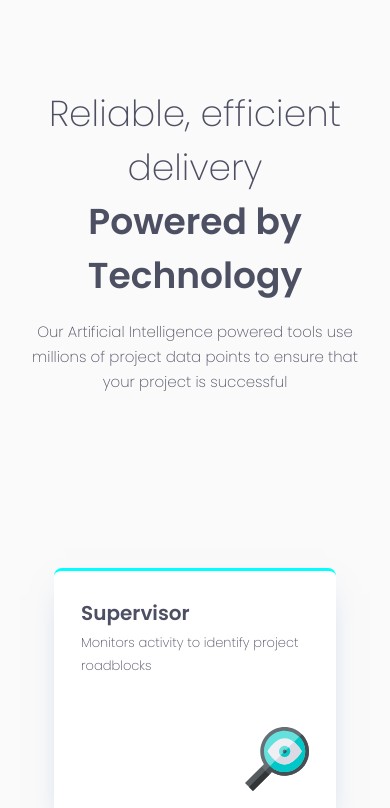
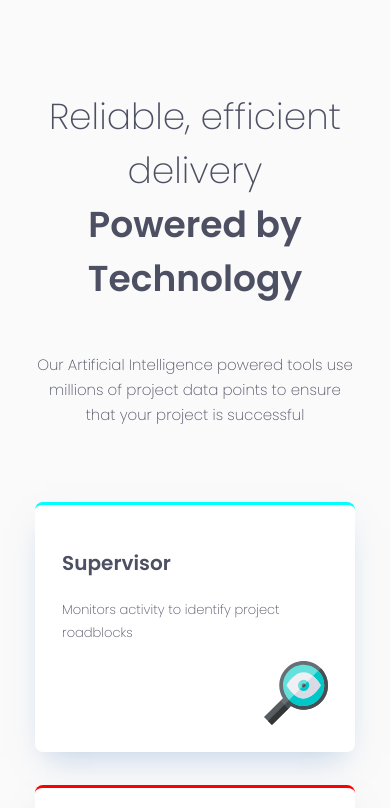
Before and after one commit to carlosloureda/fem-four-card-feature, a React (Create React App) app: page / in a window 390 px wide. Shown: the top 808 px of the page. Built offline with nearby package versions, Linux system fonts and the light colour scheme.

Commit message:
fix: Minor fixes for mobile devices

```diff
--- a/src/App.tsx
+++ b/src/App.tsx
@@ -8,21 +8,23 @@ const GlobalStyles = css`
   @import url("https://fonts.googleapis.com/css2?family=Poppins:wght@200;400;600&display=swap");
   * {
     box-sizing: border-box;
-    margin: 0px;
     padding: 0px;
     font-size: 15px;
     line-height: 15px;
     font-family: "Poppins", sans-serif;
     color: ${colors.grey};
   }
+  body {
+    background-color: #fafafa;
+  }
 `;
 
 function App() {
   return (
-    <div>
+    <>
       <Global styles={GlobalStyles} />
       <CardsSection />
-    </div>
+    </>
   );
 }
 
--- a/src/components/CardsSection.tsx
+++ b/src/components/CardsSection.tsx
@@ -43,14 +43,13 @@ S.Section = styled.section`
   display: flex;
   flex-direction: column;
   align-items: center;
-  padding: 87px 27px 27px 27px;
+  padding: 0px 9%;
+  /* padding: 87px 27px 27px 27px; */
   .header {
     // desktop
     max-width: 540px;
-
     text-align: center;
-
-    margin-bottom: 87px;
+    margin: 60px 0px;
 
     &--title {
       font-size: 24px;
@@ -62,6 +61,11 @@ S.Section = styled.section`
         line-height: 54px;
       }
 
+      @media (max-width: 355px) {
+        font-size: 21px;
+        line-height: 36px;
+      }
+
       &__highlighted {
         font-weight: 600;
         font-size: 24px;
@@ -70,6 +74,10 @@ S.Section = styled.section`
         @media (min-width: 376px) {
           font-size: 36px;
           line-height: 54px;
+        }
+        @media (max-width: 355px) {
+          font-size: 21px;
+          line-height: 36px;
         }
       }
     }
@@ -94,7 +102,6 @@ S.CardsSection = styled.div`
   @media (min-width: 1000px) {
     display: grid;
     /* TODO: I don't like this 350px dependency, is there any "fill"/"auto" opposite word? */
-    /* grid-template-columns: 25vw minmax(auto, 350px) 25vw; */
     grid-template-columns: auto max(auto, 350px) auto;
     grid-template-rows: 50% 50%;
     column-gap: 33px;
@@ -130,10 +137,6 @@ S.CardsSection = styled.div`
       align-self: center;
     }
   }
-
-  // OTHERS
-
-  padding: 87px 27px 27px 27px;
 `;
 
 const CardsSection = () => {
```
Also changed, not shown: 1 other file (tests, documents, lock files or other folders).
